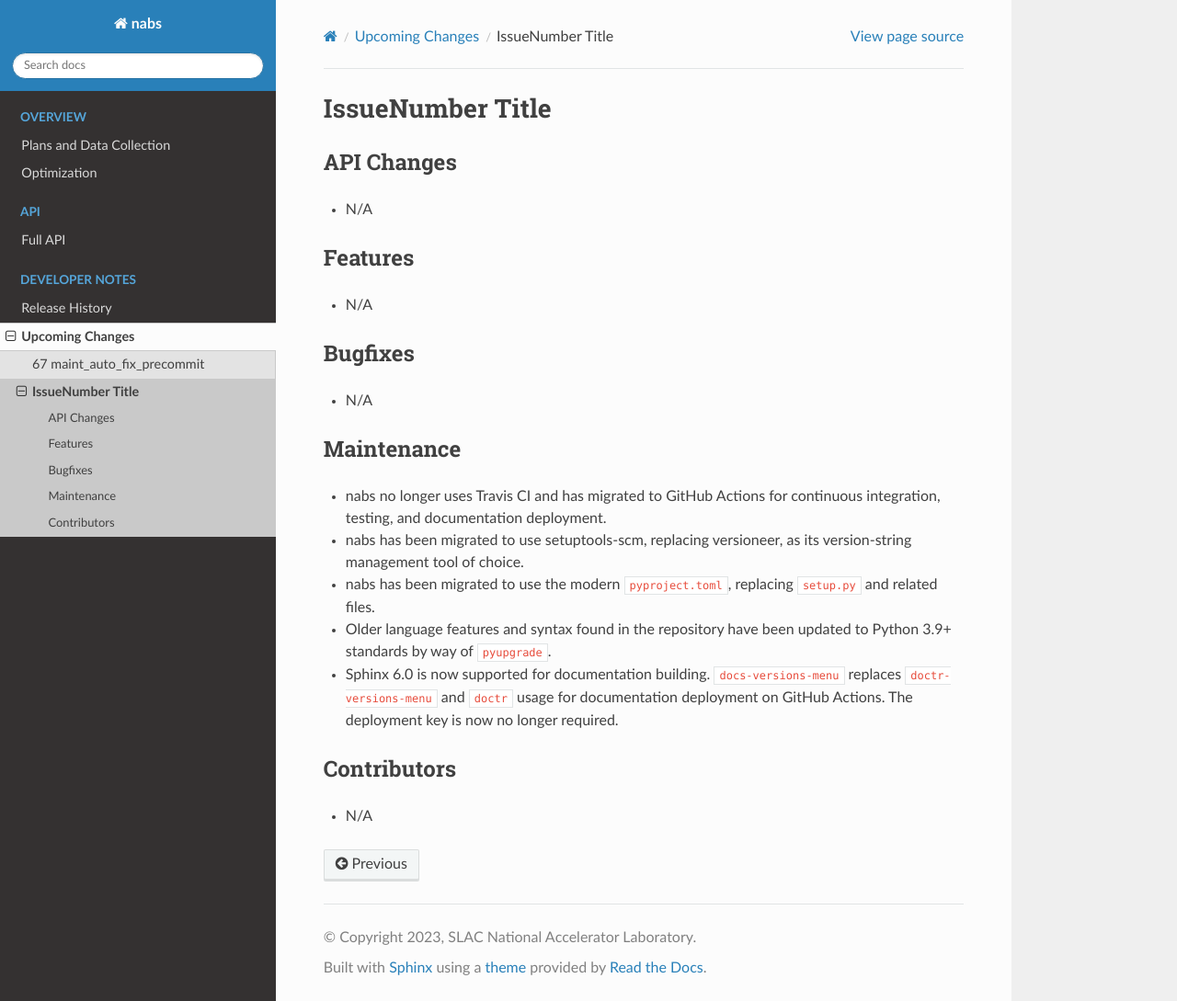
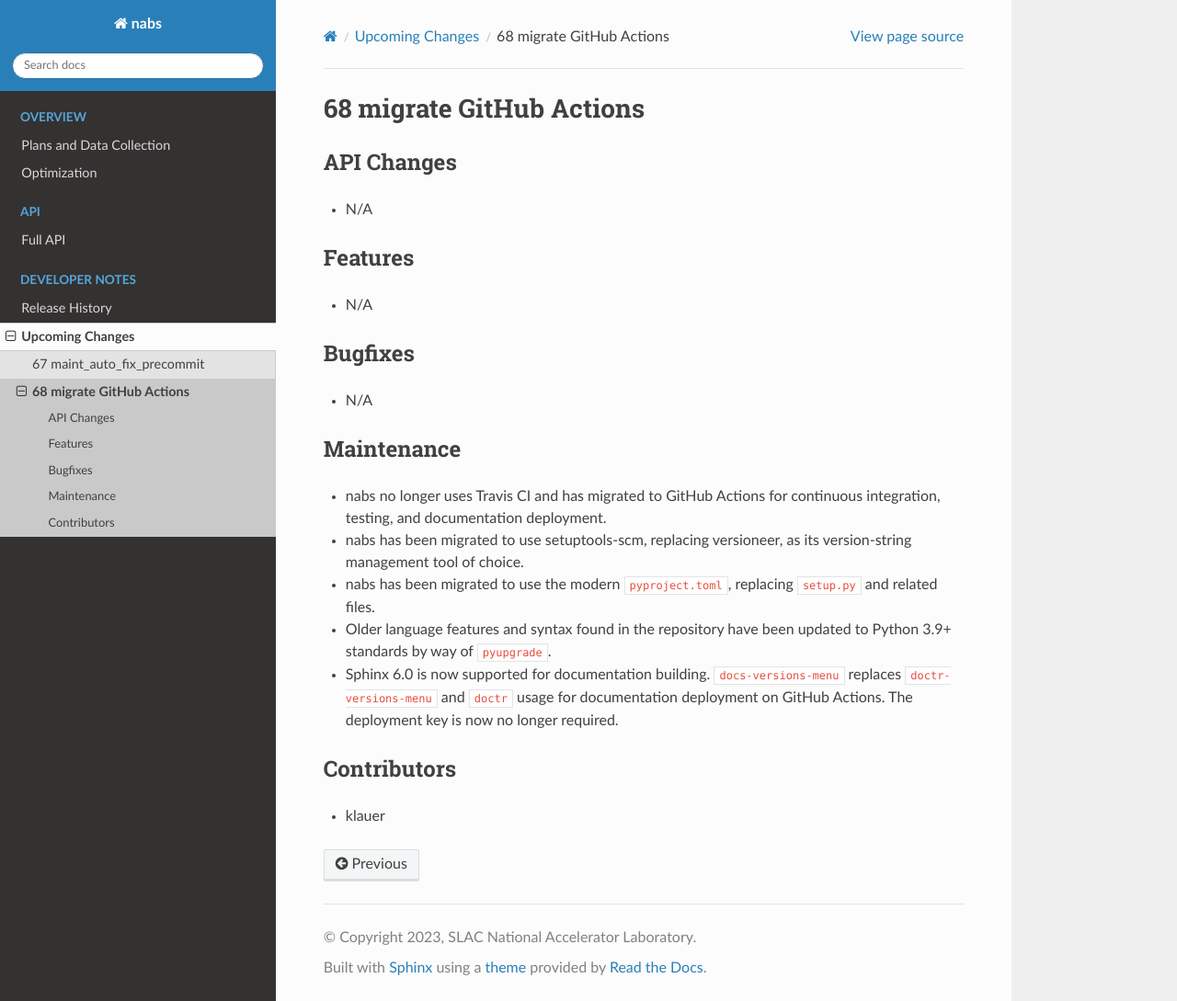
Before and after one commit to pcdshub/nabs, a Sphinx documentation site: the page built from docs/source/upcoming_release_notes/68-migrate_gha.rst, in a window 1280 px wide and 1089 px high. Shown: the whole window at 92% size. Built offline with Sphinx 7.4.7 and the Read the Docs theme 2.0.0, drawn with Linux system fonts in a browser that asks for light colours.

Commit message:
DOC: I am a contributor

```diff
--- a/docs/source/upcoming_release_notes/68-migrate_gha.rst
+++ b/docs/source/upcoming_release_notes/68-migrate_gha.rst
@@ -1,5 +1,5 @@
-IssueNumber Title
-#################
+68 migrate GitHub Actions
+#########################
 
 API Changes
 -----------
@@ -31,4 +31,4 @@ Maintenance
 
 Contributors
 ------------
-- N/A
+- klauer
```
